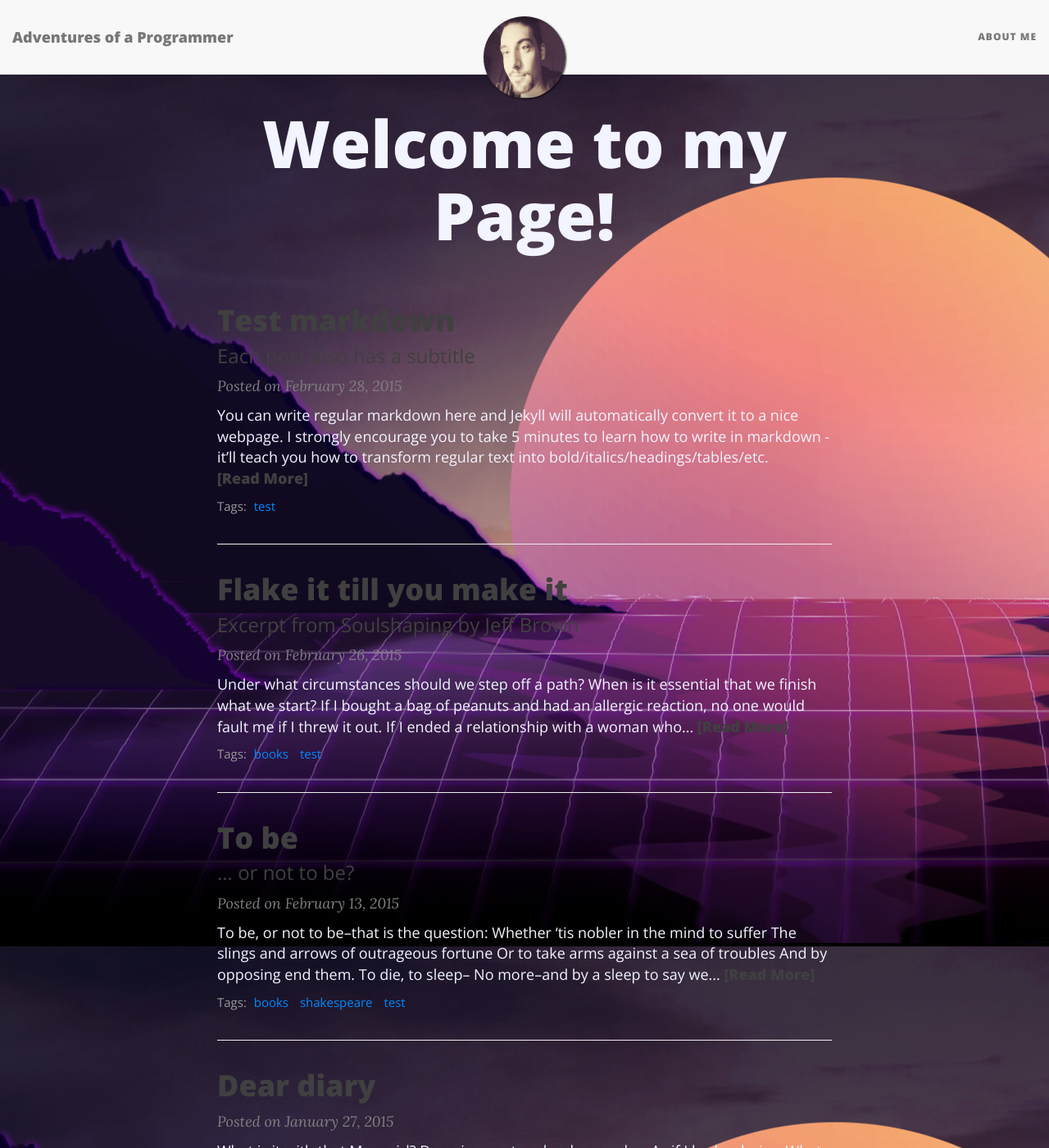
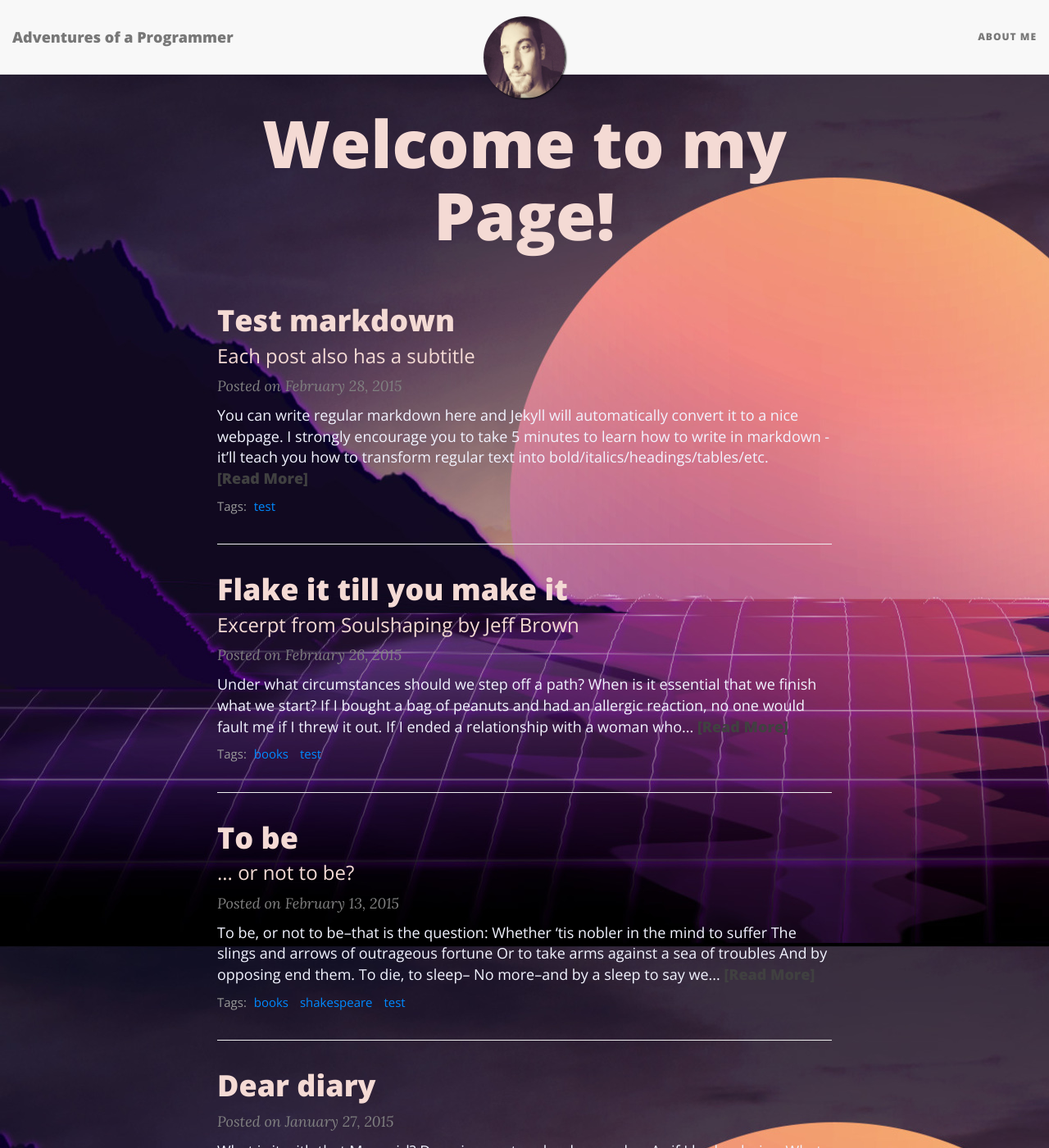
Before and after one commit to SpyrosMouselinos/SpyrosMouselinos.github.io, a Jekyll site: the page built from index.html, in a window 1280 px wide and 1400 px high. Shown: the whole window at 82% size. Built offline with Jekyll 4.4.1, drawn with Linux system fonts in a browser that asks for light colours; nearby versions of some CDN libraries; the list of posts is cut into pages by our own code.

Commit message:
Update main.css

```diff
--- a/css/main.css
+++ b/css/main.css
@@ -18,16 +18,17 @@ body {
   {% endif %}
 }
 p {
-  color : #ededed;
+
   line-height: 1.5;
   margin: 30px 0;
 }
 h1,h2,h3,h4,h5,h6 {
+  color : #f4dad4;
   font-family: 'Open Sans', 'Helvetica Neue', Helvetica, Arial, sans-serif;
   font-weight: 800;
 }
 a {
-  color: #ededed;
+   color: {{ site.link-col }}
 }
 a:hover {
   color: {{ site.hover-col }};
```
